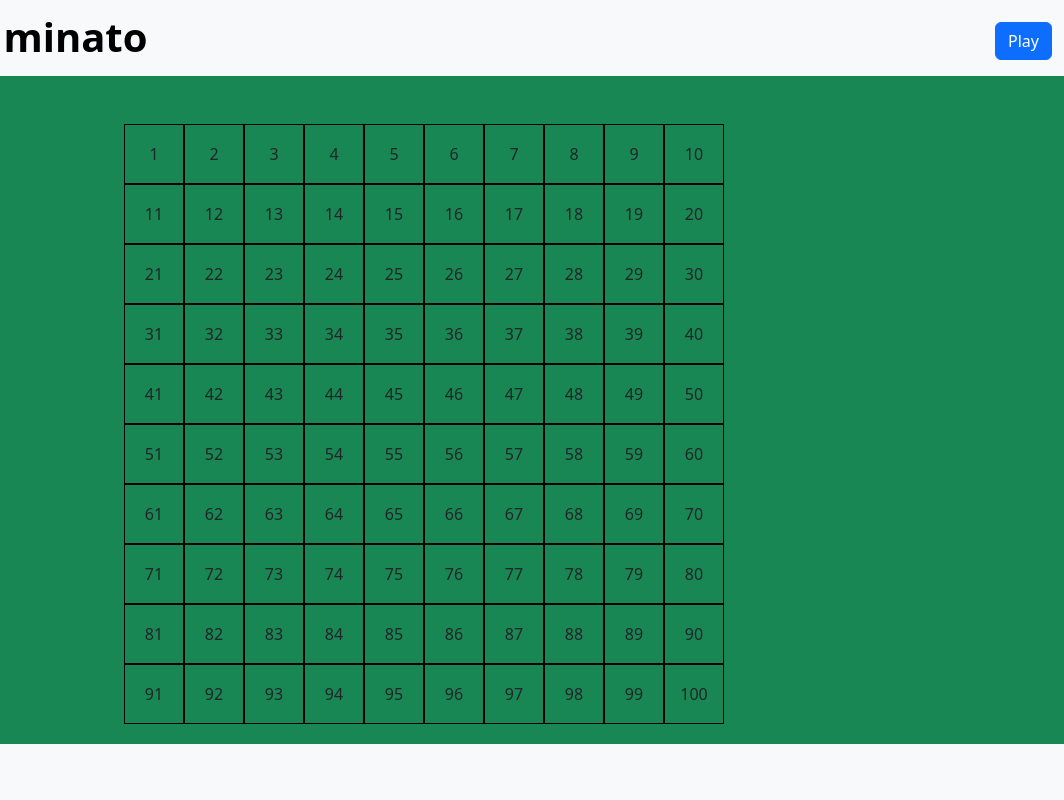
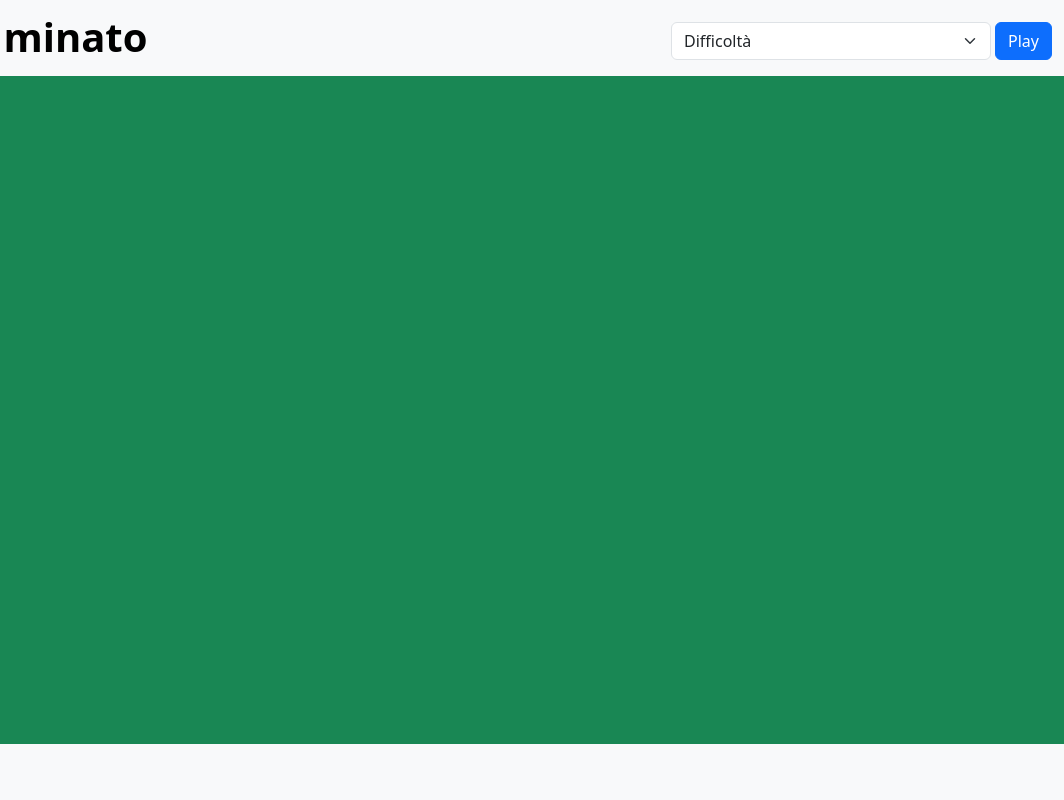
Before and after one commit to filippo-falcone/js-campominato-grid, a plain HTML site: page index.html in a window 1280 px wide. Both pictures are taken after a click on the button "Play". Shown: the full height of the page, 216-1280 px from the left. Drawn offline with nearby package versions, Linux system fonts and the light colour scheme.

Commit message:
feat: add bonus

```diff
--- a/css/style.css
+++ b/css/style.css
@@ -8,6 +8,10 @@ main {
 
 footer {
     height: 3.5rem;
+}
+
+.ms-select {
+    width: 8rem;
 }
 
 #ms-grid,
@@ -36,6 +40,9 @@ footer {
 }
 
 @media screen and (min-width: 576px) {
+    .ms-select {
+        width: 10rem;
+    }
 
     #ms-grid,
     .ms-container {
@@ -45,6 +52,9 @@ footer {
 }
 
 @media screen and (min-width: 768px) {
+    .ms-select {
+        width: 20rem;
+    }
 
     #ms-grid,
     .ms-container {
--- a/index.html
+++ b/index.html
@@ -20,7 +20,15 @@
                     <img src="img/boolean-logo.png" alt="Boolean" width="50" height="50">
                     <h1 class="fw-bold ps-2">Campo minato</h1>
                 </a>
-                <button class="btn btn-primary" id="play-btn" type="submit">Play</button>
+                <div class="d-flex">
+                    <select class="ms-select form-select" aria-label="Default select example" id="difficulty">
+                        <option selected>Difficoltà</option>
+                        <option value="easy">Facile</option>
+                        <option value="medium">Medio</option>
+                        <option value="hard">Difficile</option>
+                    </select>
+                    <button class="btn btn-primary ms-1" id="play-btn" type="submit">Play</button>
+                </div>
             </div>
         </nav>
     </header>
--- a/js/script.js
+++ b/js/script.js
@@ -10,7 +10,6 @@
    - con difficoltà 3 => 49 caselle, con un numero compreso tra 1 e 49, divise in 7 caselle per 7 righe;
 ------------------------------------------------------------------------------------------------------------------------------------------------------- */
 /*
-/*
 // Metto in allerta il bottone
 // Per 100 volte genero un quadrato
 // Lo aggiungo nel DOM
@@ -21,15 +20,15 @@
 const playButton = document.querySelector('#play-btn');
 const mainContainer = document.querySelector('.ms-container');
 const mainGrid = document.querySelector('#ms-grid');
-let numberSquare = 100
 /* EVENTS */
 playButton.addEventListener('click', function () {
     const footer = document.querySelector('footer');
+    const difficultly = changeDifficulty('easy', 'medium', 'hard', 100, 81, 49);
     footer.classList.remove('d-none');
     footer.classList.add('d-flex');
     mainContainer.classList.remove('d-none');
     mainGrid.innerHTML = '';
-    for (let i = 1; i <= numberSquare; i++) {
+    for (let i = 1; i <= difficultly; i++) {
         const square = createSquare(i);
         mainGrid.append(square);
         square.addEventListener('click', function () {
@@ -45,12 +44,36 @@ playButton.addEventListener('click', function () {
 // number: dato di tipo numerico
 // return: elemento nel DOM rappresentante un quadrato
 function createSquare(number) {
+    const difficultySelect = document.querySelector('#difficulty').value;
     const square = document.createElement('div');
+    if (difficultySelect === 'hard') {
+        square.classList.add('ms-square-hard');
+
+    } else if (difficultySelect === 'medium') {
+        square.classList.add('ms-square-medium');
+    } else {
+        square.classList.add('ms-square-easy');
+    }
     square.classList.add('ms-square');
-    square.classList.add('ms-square-easy');
     square.classList.add('d-flex');
     square.classList.add('justify-content-center');
     square.classList.add('align-items-center');
     square.innerHTML = `<span>${number}</span>`;
     return square;
 }
+// Funzione per cambiare livello di difficoltà
+// value1, value2, value3: elemento di tipo stringa che rappresenta il value nel DOM
+// number1, number2, number3: elemento di tipo numero
+// return: variabile che cambia la diffcoltà
+function changeDifficulty(value1, value2, value3, number1, number2, number3) {
+    let difficulty;
+    const difficultySelect = document.querySelector('#difficulty').value;
+    if (difficultySelect === value1) {
+        difficulty = number1;
+    } else if (difficultySelect === value2) {
+        difficulty = number2;
+    } else if (difficultySelect === value3) {
+        difficulty = number3;
+    }
+    return difficulty;
+}
```
